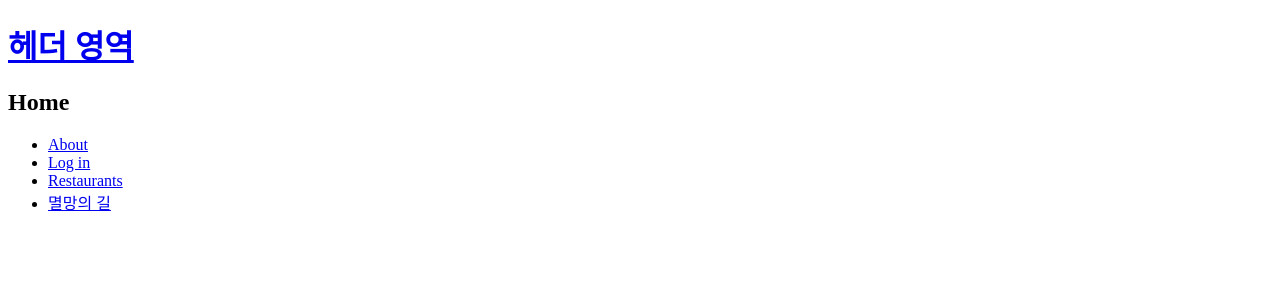
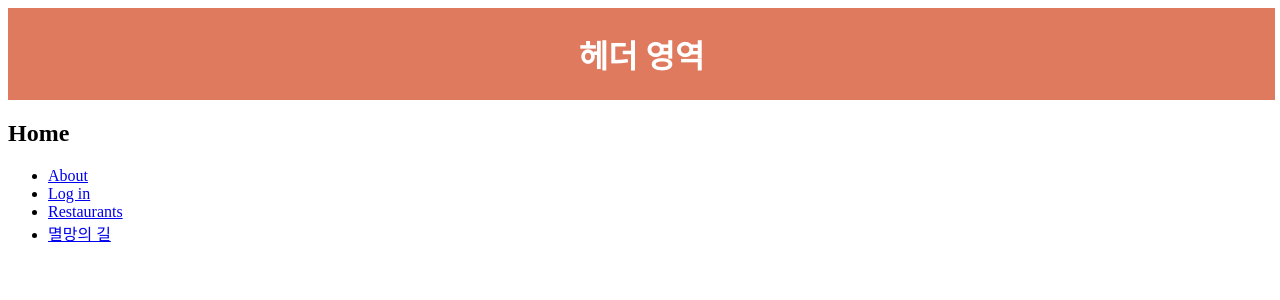
Before and after one commit to CodeSoom/react-week8-assignment-1, a React app: page / in a window 1280 px wide. Shown: the top 300 px of the page. Built offline with nearby package versions, Linux system fonts and the light colour scheme; the HTML template or start-up script is replaced by a standard one.

Commit message:
stye: 헤더 영역 스타일 추가

```diff
--- a/src/App.jsx
+++ b/src/App.jsx
@@ -7,6 +7,8 @@ import {
 } from 'react-router-dom';
 
 import { useDispatch } from 'react-redux';
+
+import styled from '@emotion/styled';
 
 import HomePage from './HomePage';
 import AboutPage from './AboutPage';
@@ -19,6 +21,18 @@ import { setAccessToken } from './slice';
 
 import { loadItem } from './services/storage';
 
+const Header = styled.div({
+  width: '100%',
+  textAlign: 'center',
+  padding: '0.1em',
+  backgroundColor: '#e07a5f',
+  '& h1 a': {
+    textDecoration: 'none',
+    margin: '0',
+    color: 'WHITE',
+  },
+});
+
 export default function App() {
   const dispatch = useDispatch();
 
@@ -29,11 +43,11 @@ export default function App() {
 
   return (
     <div>
-      <header>
+      <Header>
         <h1>
           <Link to="/">헤더 영역</Link>
         </h1>
-      </header>
+      </Header>
       <Switch>
         <Route exact path="/" component={HomePage} />
         <Route path="/about" component={AboutPage} />
```
